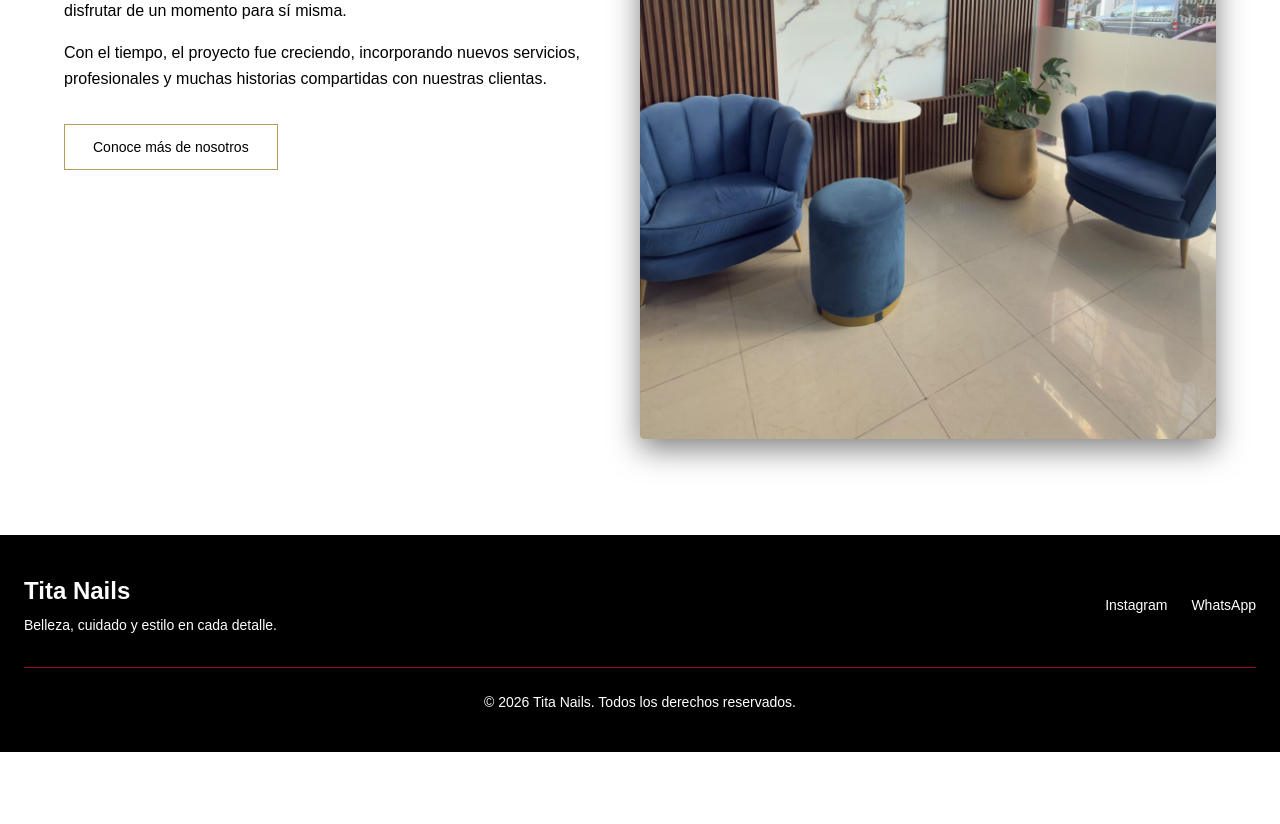
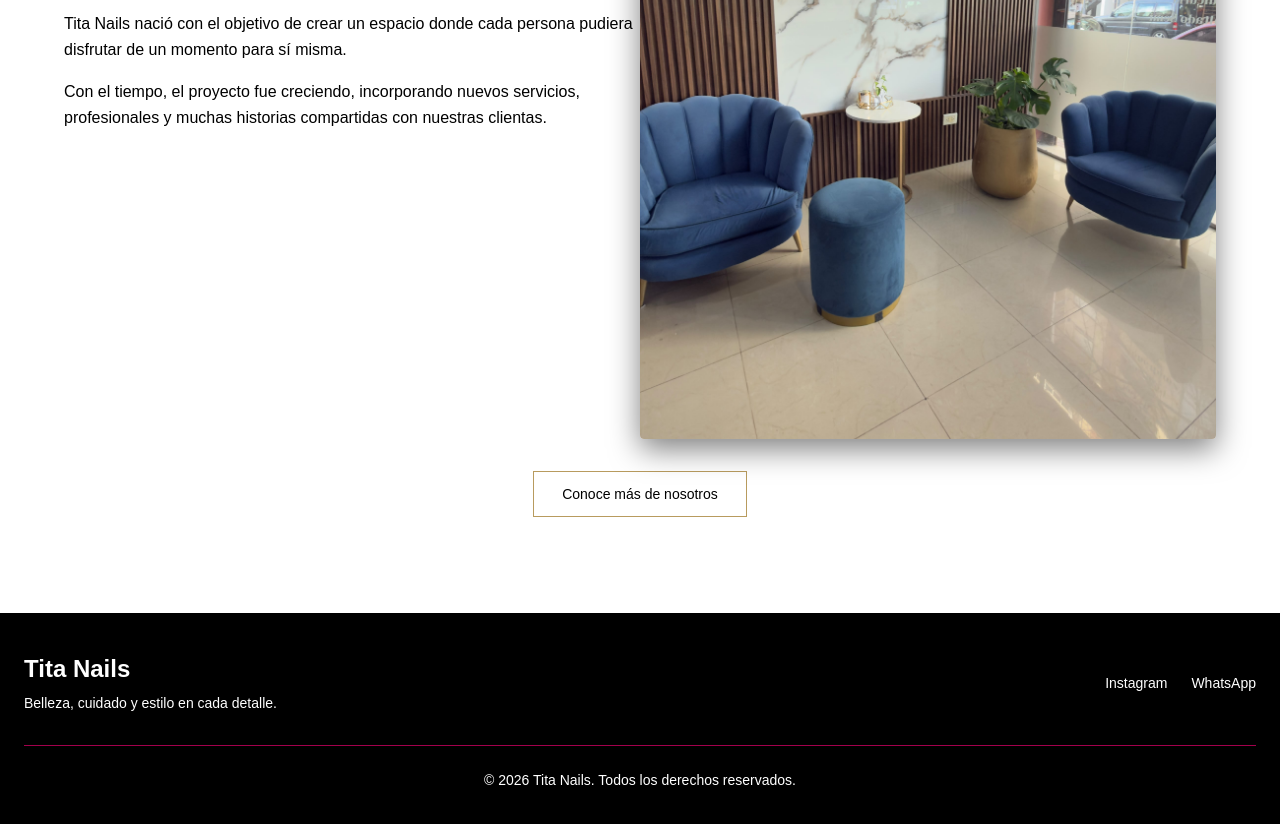
Before and after one commit to juancivardi/tita-nails, a Next.js app: page /historia in a window 1280 px wide. Shown: the part 1260-2084 px from the top of the page. Before the commit the page ends 2012 px from the top, so only its background shows below. Built offline with nearby package versions, Linux system fonts and the light colour scheme.

Commit message:
Change the position of the bottom button in Historia

```diff
--- a/app/historia/page.tsx
+++ b/app/historia/page.tsx
@@ -51,12 +51,7 @@ export default function Historia() {
                       nuestras clientas.
                   </p>
                 </div>
-                    <Link
-                    href="/contacto"
-                    className="mt-8 inline-block border border-[#B89B5E] px-7 py-3 text-sm font-medium text-black transition hover:bg-[#B89B5E]"
-                    >
-                    Conoce más de nosotros
-                    </Link>
+
             </div>
 
                 <div className="mx-auto w-full max-w-[300]">
@@ -71,6 +66,13 @@ export default function Historia() {
                     </div>
                 </div>
             </div>
+            <div className="flex justify-center">
+              <Link
+                href="/contacto"
+                className="center mt-8 inline-block border border-[#B89B5E] px-7 py-3 text-sm font-medium text-black transition hover:bg-[#B89B5E]">
+                  Conoce más de nosotros
+              </Link>
+            </div>
       </div>
     </section>
   );
```
Lines whose indentation alone changed are shown as unchanged.
